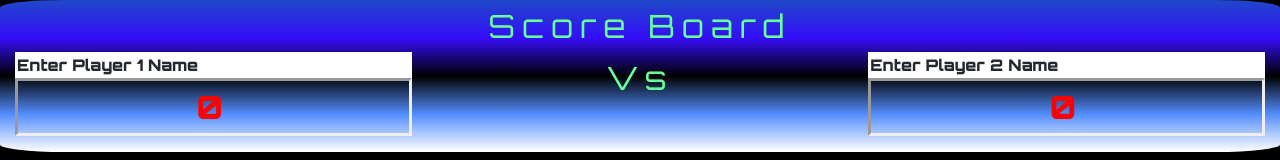
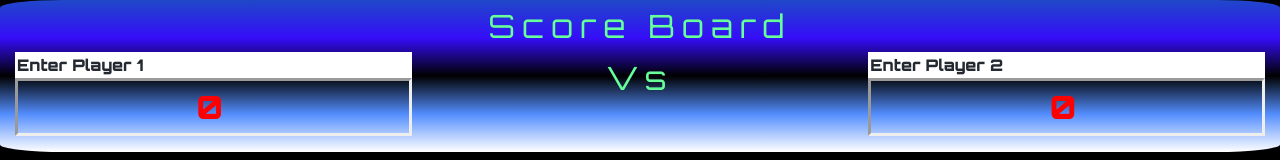
Before and after one commit to megeb/dice, a plain HTML site: page index.html in a window 1280 px wide. Shown: the top 160 px of the page. Drawn offline with nearby package versions, Linux system fonts and the light colour scheme.

Commit message:
Update index.html

```diff
--- a/index.html
+++ b/index.html
@@ -25,14 +25,14 @@
     </div>
     <div class="row">
       <div id="player1 players" class="col rounded border-0">
-        <input class="border-0 pName" id="playerName1" type="text" name="" onfocus="this.value=''" value="Enter Player 1 Name" oninvalid="Please Enter your name" required>
+        <input class="border-0 pName" id="playerName1" type="text" name="" onfocus="this.value=''" value="Enter Player 1" oninvalid="Please Enter your name" required>
         <p class="counter p1Counter">0</p>
       </div>
       <div class="col blank">
         <p>Vs</p>
       </div>
       <div id="player2 players" class="col rounded border-0">
-        <input class="border-0 pName" id="playerName2" type="text" name="" onfocus="this.value=''" value="Enter Player 2 Name" oninvalid="Please Enter your name" required>
+        <input class="border-0 pName" id="playerName2" type="text" name="" onfocus="this.value=''" value="Enter Player 2" oninvalid="Please Enter your name" required>
         <p class="counter p2Counter">0</p>
       </div>
     </div>
```
